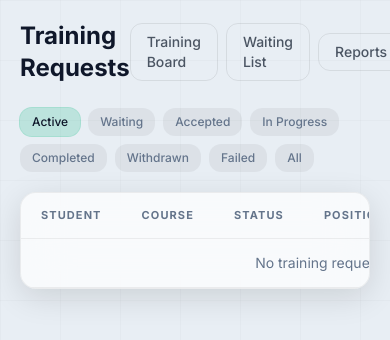
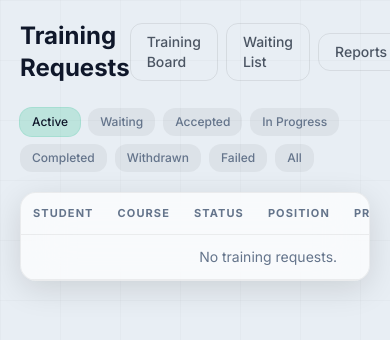
Before and after one commit to philsjh/vateir-web-nextgen, a Django app: page /admin-panel/training/ in a window 390 px wide. Shown: the part 65-405 px from the top of the page. Run offline with Django 5.2, Linux system fonts and the light colour scheme; the visitor is signed in with stand-in values (Sample User, id 1); data comes from the database, SQL or seed files in the repository; data that the repository does not hold is empty; style sheets or scripts are compiled from the project's sources; parts of the project's set-up code (start-up, migrations or seed data) failed here and were passed over; some libraries are stand-ins or nearby versions.

Commit message:
fix: mobile view issues

```diff
--- a/apps/admin_panel/views.py
+++ b/apps/admin_panel/views.py
@@ -54,16 +54,12 @@ def members_list(request):
 
 @permission_required("controllers.manage")
 def controllers_list(request):
-    filter_type = request.GET.get("filter", "roster")
+    filter_type = request.GET.get("filter", "active")
     controllers = Controller.objects.filter(rating__gte=2).select_related("stats")
 
-    if filter_type == "roster":
+    if filter_type == "active":
         controllers = controllers.filter(on_roster=True)
-    elif filter_type == "active":
-        controllers = controllers.filter(is_active=True)
     elif filter_type == "inactive":
-        controllers = controllers.filter(is_active=False)
-    elif filter_type == "off_roster":
         controllers = controllers.filter(on_roster=False)
     elif filter_type == "tier1":
         cids = Endorsement.objects.filter(type=EndorsementType.TIER_1).values_list("cid", flat=True)
--- a/templates/accounts/login.html
+++ b/templates/accounts/login.html
@@ -9,7 +9,7 @@
   <div class="absolute inset-0 overflow-hidden pointer-events-none">
     <div class="absolute top-1/4 -left-32 w-96 h-96 bg-brand-500/20 rounded-full blur-[128px]"></div>
     <div class="absolute bottom-1/4 -right-32 w-96 h-96 bg-brand-400/10 rounded-full blur-[128px]"></div>
-    <div class="absolute top-1/2 left-1/2 -translate-x-1/2 -translate-y-1/2 w-[600px] h-[600px] bg-brand-500/5 rounded-full blur-[96px]"></div>
+    <div class="absolute top-1/2 left-1/2 -translate-x-1/2 -translate-y-1/2 w-[300px] h-[300px] sm:w-[600px] sm:h-[600px] bg-brand-500/5 rounded-full blur-[96px]"></div>
   </div>
 
   <div class="w-full max-w-md relative">
--- a/templates/admin_panel/event_roster.html
+++ b/templates/admin_panel/event_roster.html
@@ -174,13 +174,13 @@
                   <td>
                     <input type="datetime-local" name="start_{{ ep.pk }}"
                            value="{% if ep.start_time %}{{ ep.start_time|date:'Y-m-d\TH:i' }}{% endif %}"
-                           class="glass-input text-xs w-36"
+                           class="glass-input text-xs w-full sm:w-36"
                            placeholder="Event start" />
                   </td>
                   <td>
                     <input type="datetime-local" name="end_{{ ep.pk }}"
                            value="{% if ep.end_time %}{{ ep.end_time|date:'Y-m-d\TH:i' }}{% endif %}"
-                           class="glass-input text-xs w-36"
+                           class="glass-input text-xs w-full sm:w-36"
                            placeholder="Event end" />
                   </td>
                   <td>
--- a/templates/admin_panel/training_list.html
+++ b/templates/admin_panel/training_list.html
@@ -53,7 +53,7 @@
             {{ tr.get_status_display }}
           </span>
         </td>
-        <td class="font-mono text-white/40">{% if tr.status == 'WAITING' %}#{{ tr.position }}{% else %}&mdash;{% endif %}</td>
+        <td class="font-mono text-white/40">{% if tr.status == 'WAITING' %}#{{ tr.waiting_position }}{% else %}&mdash;{% endif %}</td>
         <td>
           <div class="flex items-center gap-2">
             <div class="flex-1 h-1.5 rounded-full bg-white/[0.06] min-w-[60px]">
--- a/templates/base.html
+++ b/templates/base.html
@@ -44,14 +44,14 @@
     </style>
     {% block extra_head %}{% endblock %}
   </head>
-  <body class="min-h-screen flex flex-col bg-surface-900 dark:bg-surface-900 text-slate-200 transition-colors duration-300">
+  <body class="min-h-screen flex flex-col bg-surface-900 dark:bg-surface-900 text-slate-200 transition-colors duration-300 overflow-x-hidden">
     <div id="page-loader"><div class="bar"></div></div>
 
     <!-- ===== Navigation ===== -->
     <nav class="glass-nav sticky top-0 z-50">
       <div class="max-w-7xl mx-auto px-4 sm:px-6 lg:px-8">
         <div class="flex items-center justify-between h-16">
-          <div class="flex items-center gap-8">
+          <div class="flex items-center gap-4 sm:gap-8">
             <a href="{% url 'public:homepage' %}" class="flex items-center gap-3 group">
               <img src="{% static 'img/logo.png' %}" alt="VATéir" class="logo-img w-11 h-11 rounded-xl shadow-glow-brand-sm group-hover:shadow-glow-brand transition-shadow duration-300" />
               <span class="text-lg font-bold text-white dark:text-white light:text-gray-900">
--- a/templates/base_admin.html
+++ b/templates/base_admin.html
@@ -190,7 +190,7 @@
         </div>
       </header>
 
-      <main class="flex-1 overflow-y-auto custom-scroll bg-grid page-enter">
+      <main class="flex-1 overflow-y-auto overflow-x-hidden custom-scroll bg-grid page-enter">
         <div class="p-5 sm:p-7 lg:p-8">
           {% if messages %}
             <div class="mb-6 space-y-2">
--- a/templates/base_dashboard.html
+++ b/templates/base_dashboard.html
@@ -63,7 +63,7 @@
       <!-- Topbar -->
       {% include 'partials/dashboard_topbar.html' %}
 
-      <main class="flex-1 overflow-y-auto custom-scroll bg-grid page-enter">
+      <main class="flex-1 overflow-y-auto overflow-x-hidden custom-scroll bg-grid page-enter">
         <div class="p-5 sm:p-7 lg:p-8">
           <!-- Flash messages -->
           {% if messages %}
--- a/theme/static_src/src/styles.css
+++ b/theme/static_src/src/styles.css
@@ -12,6 +12,12 @@
   }
   html.light {
     color-scheme: light;
+  }
+
+  /* Prevent horizontal overflow globally */
+  html, body {
+    overflow-x: hidden;
+    max-width: 100vw;
   }
 
   /* ── Light mode: remap body + text colors globally ── */
@@ -228,7 +234,7 @@
 
   /* Data table */
   .data-table {
-    @apply w-full min-w-[550px];
+    @apply w-full;
   }
   .data-table thead tr {
     @apply border-b border-white/[0.06];
@@ -237,7 +243,7 @@
     @apply border-black/[0.06];
   }
   .data-table th {
-    @apply px-5 py-3.5 text-left text-[11px] font-bold text-white/40 uppercase tracking-widest;
+    @apply px-3 py-3 text-left text-[11px] font-bold text-white/40 uppercase tracking-widest sm:px-5 sm:py-3.5;
   }
   html.light .data-table th {
     @apply text-slate-500;
@@ -249,7 +255,7 @@
     @apply border-black/[0.06] hover:bg-black/[0.03];
   }
   .data-table td {
-    @apply px-5 py-3.5 text-sm;
+    @apply px-3 py-3 text-sm sm:px-5 sm:py-3.5;
   }
 
   /* Radar ping animation */
```
Also changed, not shown: templates/admin_panel/controllers_list.html (+2 -8 lines), templates/public/homepage.html (+10 -3 lines).
